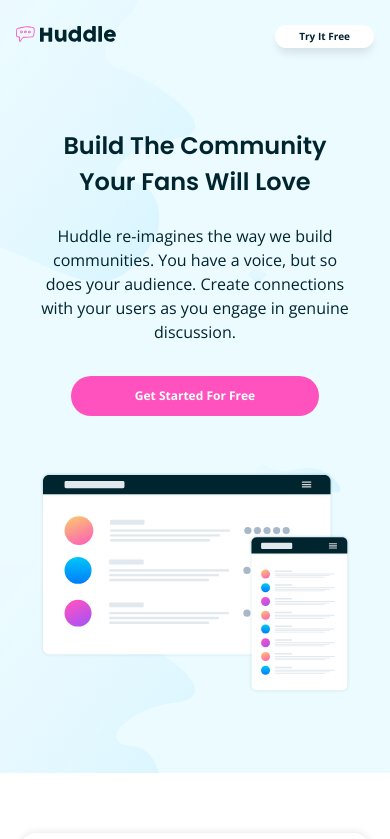
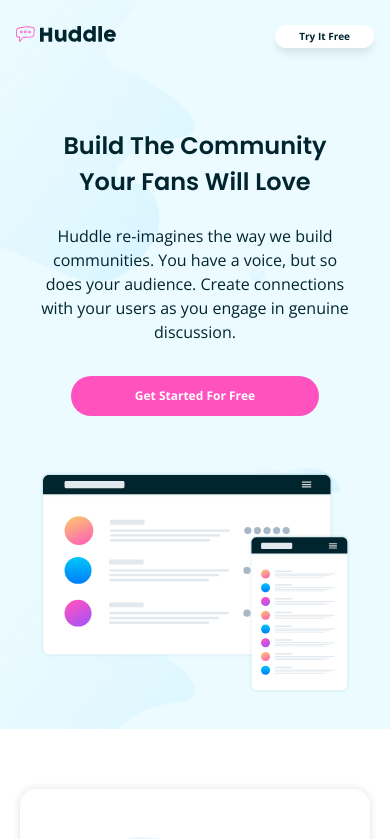
Before and after one commit to ntjnh/fem-huddle-landing-page, a React (Vite) app: page / in a window 390 px wide. Shown: the top 839 px of the page. Built offline with nearby package versions, Linux system fonts and the light colour scheme.

Commit message:
Adjust hero spacing on mobile

```diff
--- a/src/components/Hero.jsx
+++ b/src/components/Hero.jsx
@@ -2,7 +2,7 @@
 
 export default function Hero() {
     return (
-        <section className="py-20 md:py-16">
+        <section className="pt-20 pb-9 md:py-16">
             <div className="container mx-auto">
                 <div className="flex flex-wrap items-center text-center md:text-left">
                     <div className="px-5 md:pr-20 md:w-[46%]">
```
